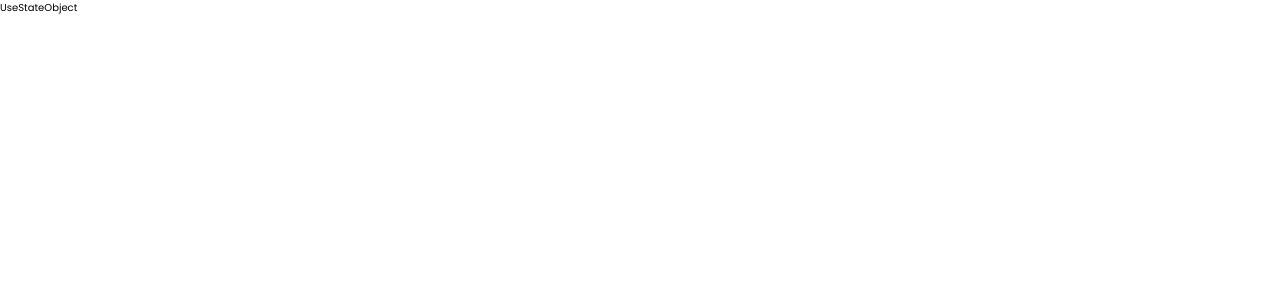
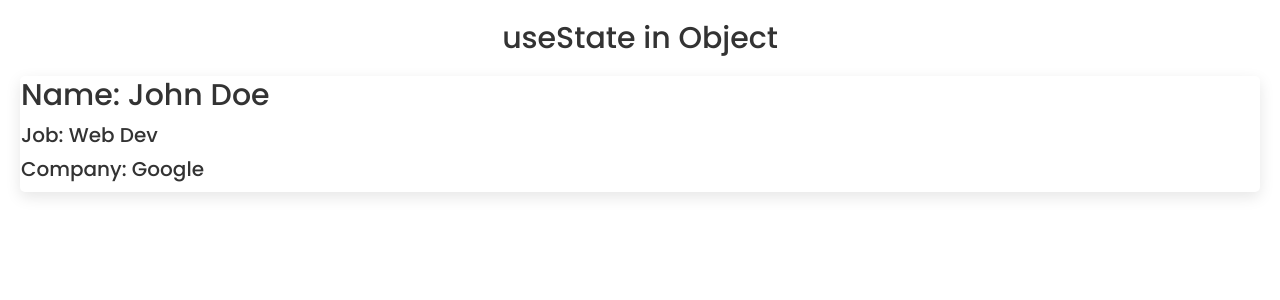
Before and after one commit to quocnhat02/ecommerce-nextjs, a React (Create React App) app: page / in a window 1280 px wide. Shown: the top 300 px of the page. Built offline with nearby package versions, Linux system fonts and the light colour scheme.

Commit message:
useState 11

```diff
--- a/src/components/UseStateObject.jsx
+++ b/src/components/UseStateObject.jsx
@@ -1,7 +1,22 @@
-import React from 'react';
+import { useState } from 'react';
 
 const UseStateObject = () => {
-  return <div>UseStateObject</div>;
+  const [profile, setProfile] = useState({
+    name: 'John Doe',
+    job: 'Web Dev',
+    company: 'Google',
+  });
+
+  return (
+    <>
+      <h2 className="--text-center --my2">useState in Object</h2>
+      <div className="--card --mx2">
+        <h2>Name: {profile.name}</h2>
+        <h4>Job: {profile.job}</h4>
+        <h4>Company: {profile.company}</h4>
+      </div>
+    </>
+  );
 };
 
 export default UseStateObject;
```
